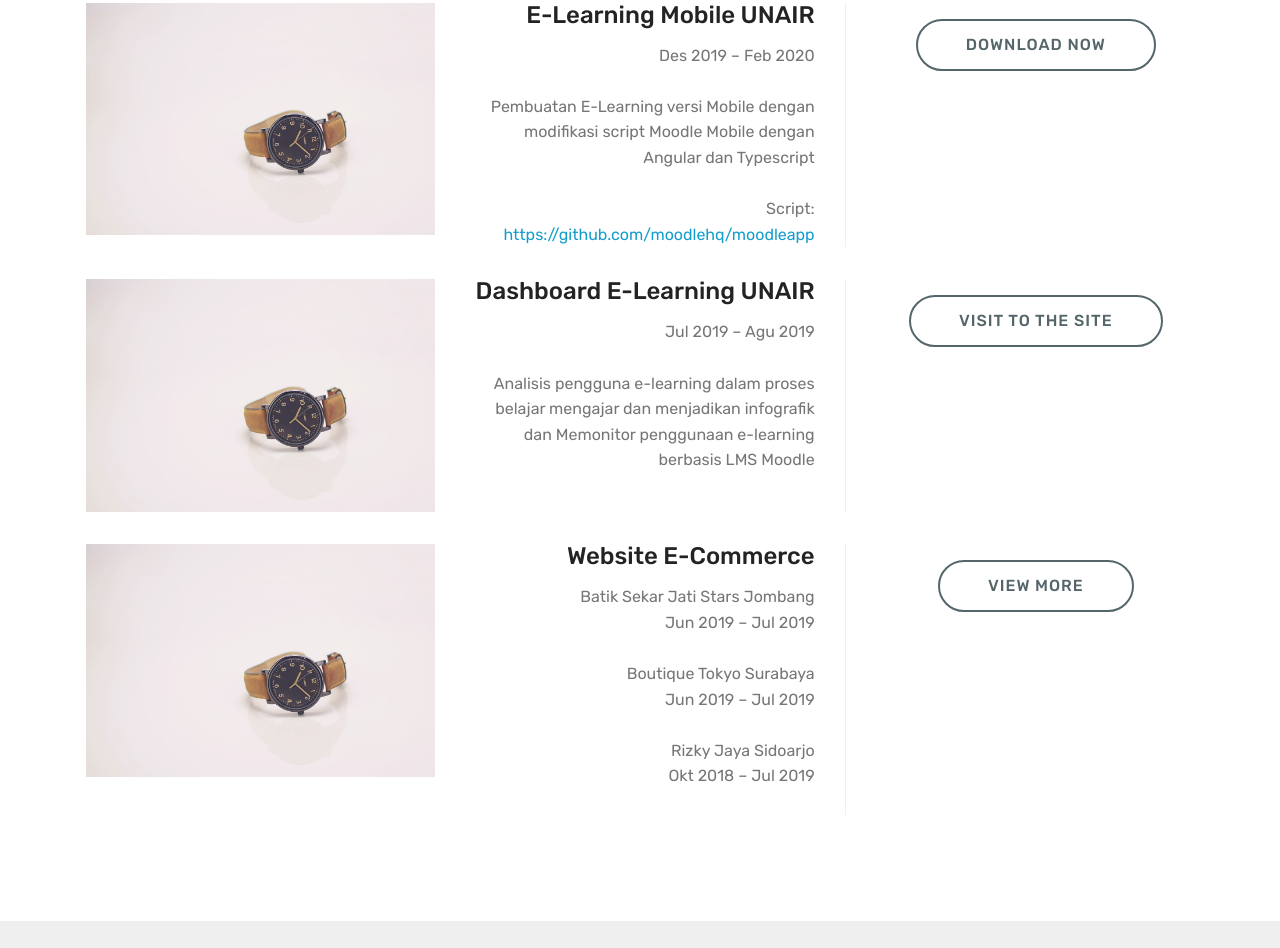
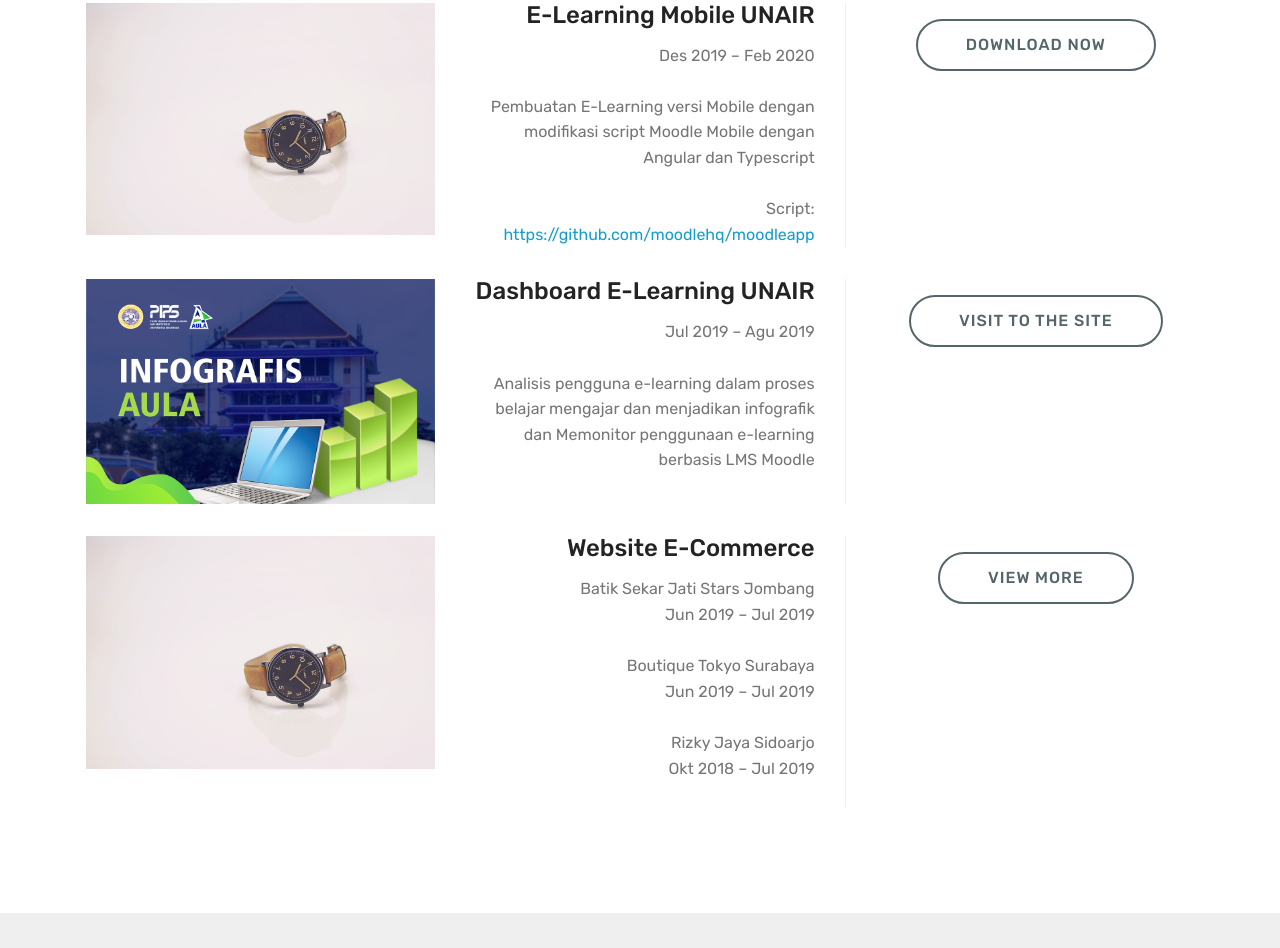
Before and after one commit to rizkydwicmt/rizkydwicmt.github.io, a plain HTML site: page index.html in a window 1280 px wide. Shown: the part 1189-2137 px from the top of the page. Drawn offline with Linux system fonts and the light colour scheme; files whose address does not match are found by name.

Commit message:
menambahkan gambar dashboard aula unair

```diff
--- a/index.html
+++ b/index.html
@@ -167,7 +167,7 @@
                                 <div class="wrapper">
                                     <!--Image-->
                                     <div class="mbr-figure" style="width: 100%;">
-                                        <img src="assets/images/product1.jpg" alt="Mobirise">
+                                        <img src="assets/images/dashboard-login.png" alt="Mobirise">
                                     </div>
                                 </div>
                             </div>
```
Also changed, not shown: assets/images/dashboard-login.png (added), 1 other file.
